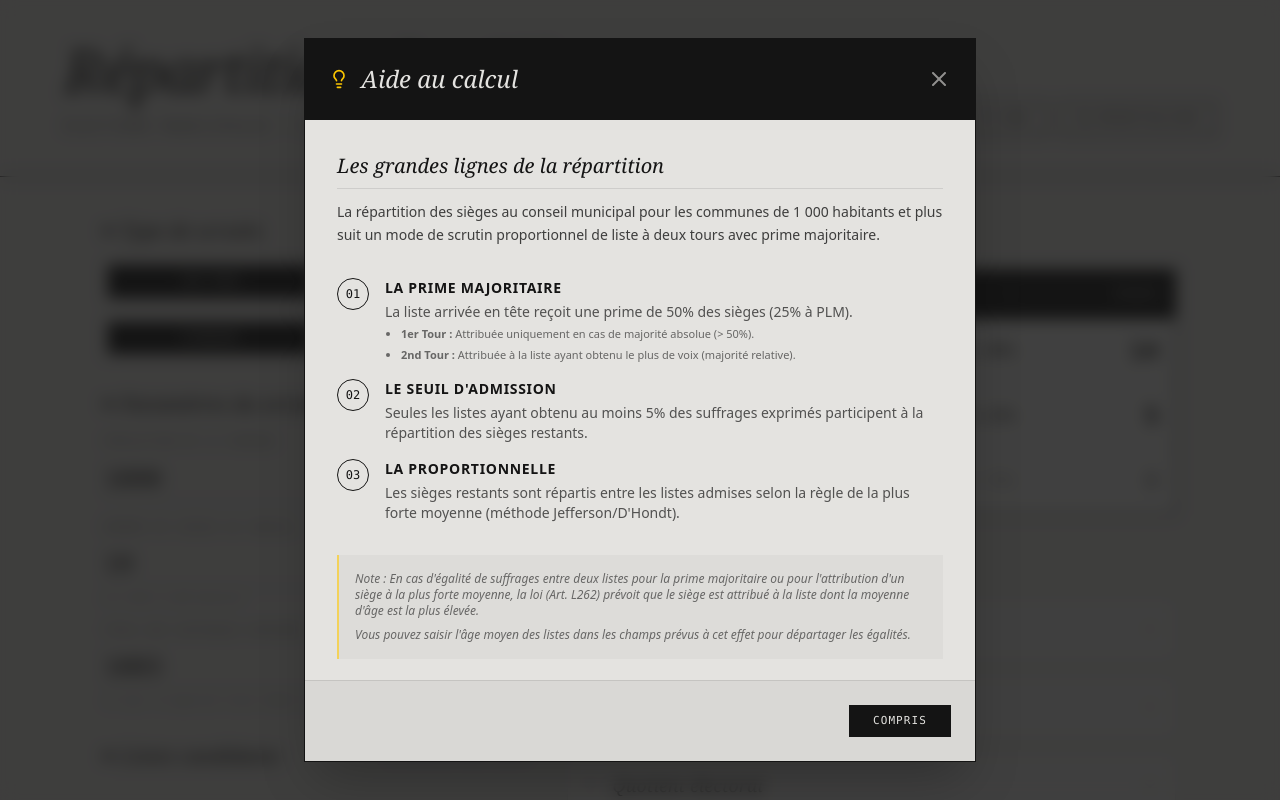
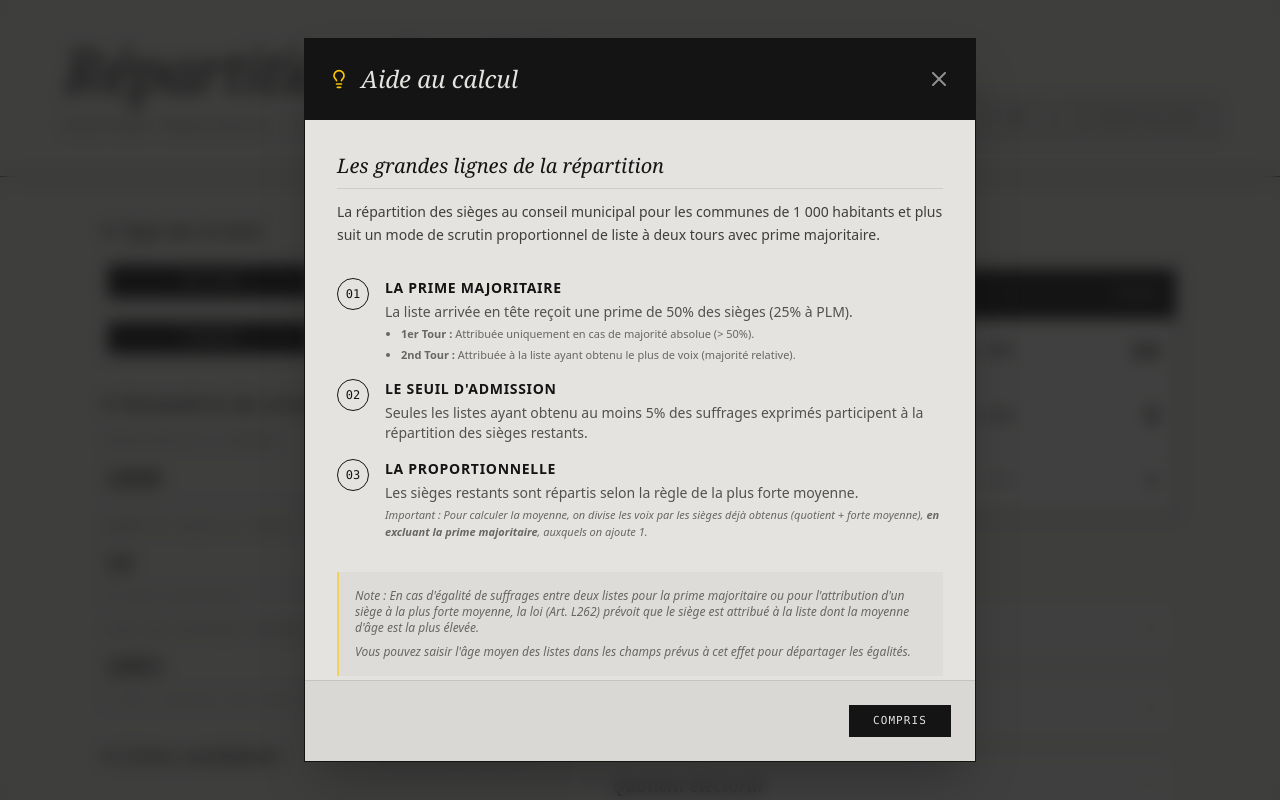
Before and after one commit to acoulibaly-ghb/lex-publica-scrutin, a React (Vite) app: page / in a window 1280 px wide. Both pictures are taken after a click on the button "AIDE". Shown: the top 800 px of the page. Built offline with nearby package versions, Linux system fonts and the light colour scheme.

Commit message:
Update seat distribution explanation in App.tsx
Clarified the explanation of seat distribution and added a note on calculating averages.

```diff
--- a/src/App.tsx
+++ b/src/App.tsx
@@ -530,7 +530,10 @@ export default function App() {
                     <div className="space-y-1">
                       <h4 className="font-bold text-sm uppercase tracking-wider">La Proportionnelle</h4>
                       <p className="text-sm opacity-70">
-                        Les sièges restants sont répartis entre les listes admises selon la règle de la plus forte moyenne (méthode Jefferson/D'Hondt).
+                        Les sièges restants sont répartis selon la règle de la plus forte moyenne.
+                      </p>
+                      <p className="text-[11px] opacity-60 italic">
+                        Important : Pour calculer la moyenne, on divise les voix par les sièges déjà obtenus (quotient + forte moyenne), <strong>en excluant la prime majoritaire</strong>, auxquels on ajoute 1.
                       </p>
                     </div>
                   </div>
```
